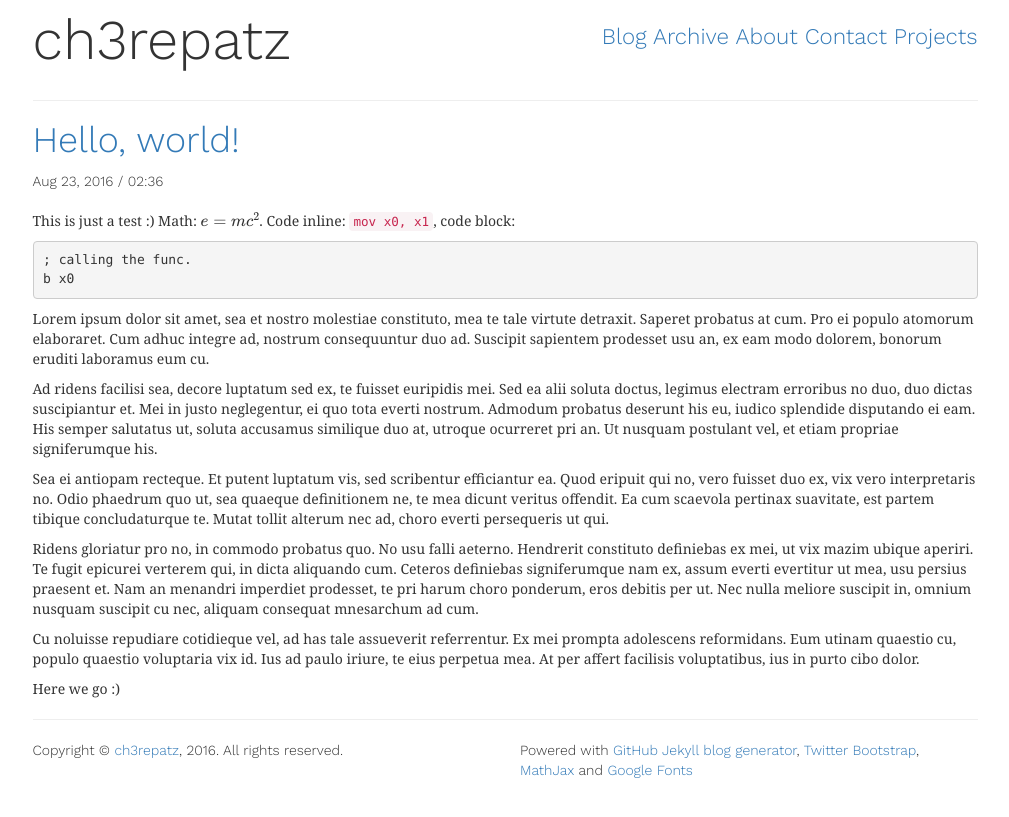
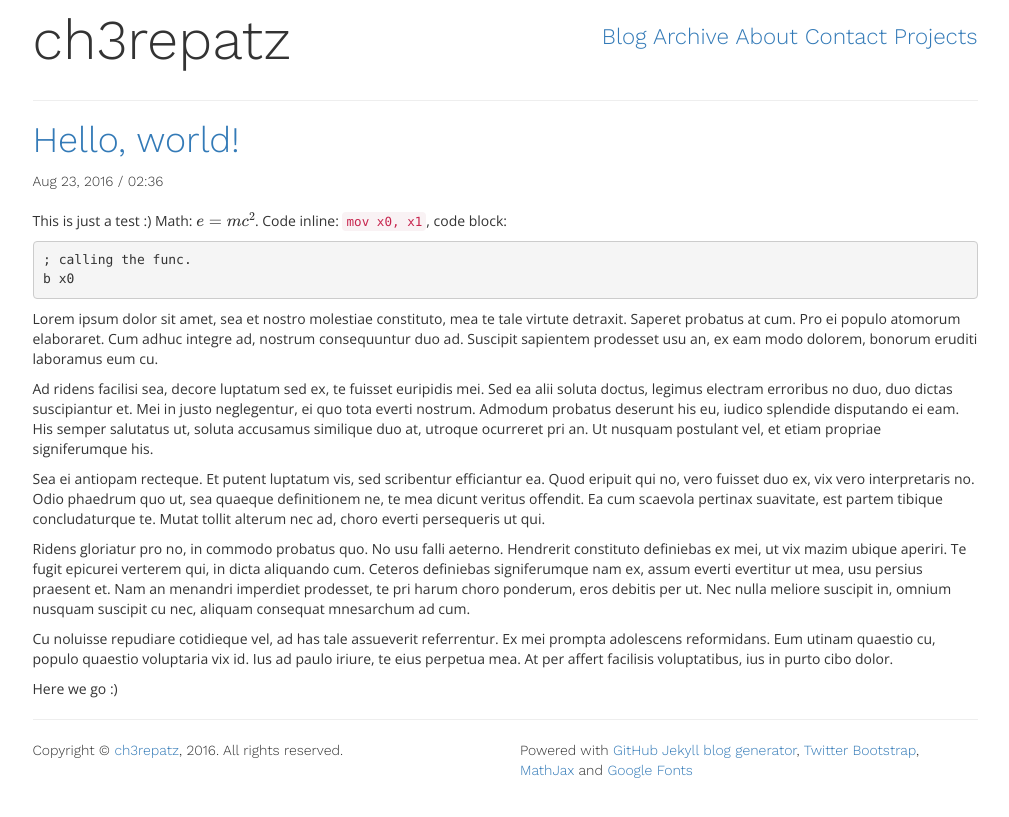
Before and after one commit to ch3repatz/ch3repatz.github.io, a Jekyll site: the page built from _posts/2016-08-23-hello-world.md, in a window 1280 px wide. Shown: the top 817 px of the page, without its empty margins (135-1144 px from the left). Built offline with Jekyll 4.4.1, drawn with Linux system fonts in a browser that asks for light colours; formulas are drawn with MathJax 3.

Commit message:
Update default.html

```diff
--- a/_layouts/default.html
+++ b/_layouts/default.html
@@ -38,11 +38,12 @@
 
     <!-- Google fonts -->
     <link href="https://fonts.googleapis.com/css?family=Work+Sans:300" rel="stylesheet">
+    <link href="https://fonts.googleapis.com/css?family=Open+Sans&subset=latin-ext" rel="stylesheet">
 
     <!-- Custom styles -->
     <style>
     	body {
-    		font-family: Georgia, serif;
+    		font-family: 'Open Sans', sans-serif;
     	}
 
     	.logo_title {
```
